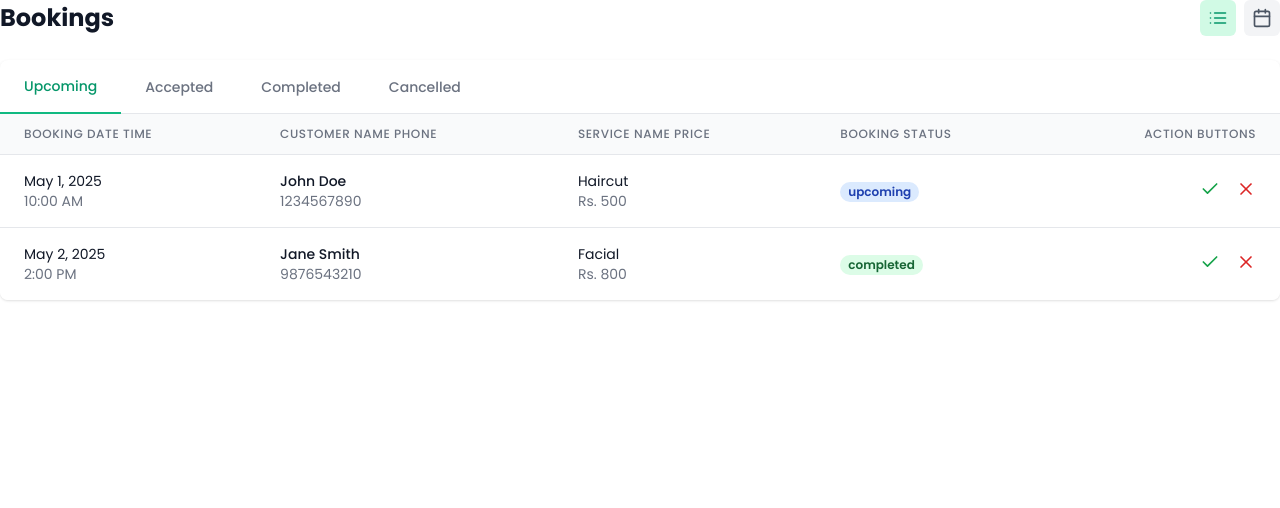
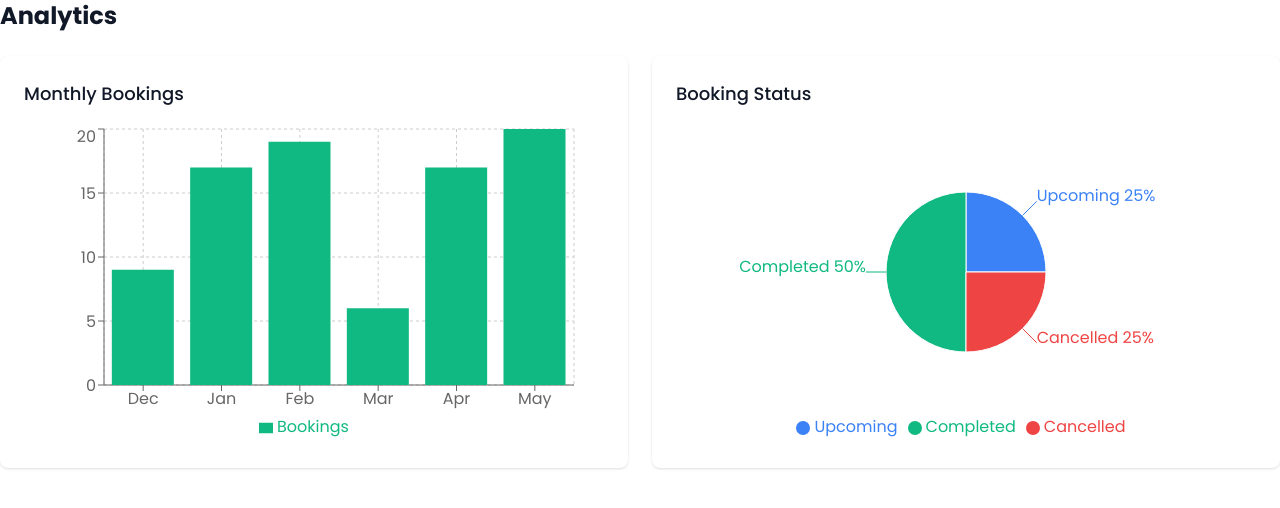
Before and after one commit to HamzaNaveed19/Karigar-Frontend, a React (Vite) app: page / in a window 1280 px wide. Shown: the top 508 px of the page. Built offline with nearby package versions, Linux system fonts and the light colour scheme.

Commit message:
added analytics page

```diff
--- a/package.json
+++ b/package.json
@@ -18,6 +18,7 @@
     "react-dom": "^19.0.0",
     "react-feather": "^2.0.10",
     "react-router-dom": "^7.5.3",
+    "recharts": "^2.15.3",
     "tailwindcss-animate": "^1.0.7"
   },
   "devDependencies": {
--- a/src/App.jsx
+++ b/src/App.jsx
@@ -7,6 +7,7 @@ import HomePage from "./Pages/HomePage";
 import ServiceProviderDashboard from "./Pages/ServiceProviderDashboard";
 import Header from "./Components/Header";
 import Bookings from "./Pages/Bookings";
+import Analytics from "./Pages/Analytics";
 
 const App = () => {
   return (
@@ -15,7 +16,7 @@ const App = () => {
       {/* <BookingsPage></BookingsPage> */}
       {/* <HomePage></HomePage> */}
 
-      <Bookings/>
+      <Analytics/>
       {/* <Footer></Footer> */}
     </>
   );
--- /dev/null
+++ b/src/Pages/Analytics.jsx
@@ -0,0 +1,198 @@
+import {
+    BarChart,
+    Bar,
+    XAxis,
+    YAxis,
+    CartesianGrid,
+    Tooltip,
+    Legend,
+    ResponsiveContainer,
+    PieChart,
+    Pie,
+    Cell,
+  } from "recharts"
+
+  const Analytics = () => {
+    // Dummy data - will be replaced with API calls
+    const dummyBookings = [
+      { id: 1, serviceId: "service1", status: "upcoming", date: "2025-05-10" },
+      { id: 2, serviceId: "service2", status: "completed", date: "2025-05-05" },
+      { id: 3, serviceId: "service1", status: "completed", date: "2025-05-02" },
+      { id: 4, serviceId: "service3", status: "cancelled", date: "2025-04-28" },
+      { id: 5, serviceId: "service2", status: "upcoming", date: "2025-05-15" },
+      { id: 6, serviceId: "service1", status: "completed", date: "2025-04-20" },
+      { id: 7, serviceId: "service3", status: "completed", date: "2025-04-15" },
+      { id: 8, serviceId: "service2", status: "cancelled", date: "2025-04-10" },
+    ]
+
+    const dummyProfile = {
+      services: [
+        { id: "service1", name: "Haircut" },
+        { id: "service2", name: "Massage" },
+        { id: "service3", name: "Manicure" },
+      ]
+    }
+
+    // TODO: Replace with API call when backend is ready
+    // Example:
+    // useEffect(() => {
+    //   const fetchData = async () => {
+    //     try {
+    //       const bookingsResponse = await axios.get('/api/bookings');
+    //       const profileResponse = await axios.get('/api/profile');
+    //       setBookings(bookingsResponse.data);
+    //       setProfile(profileResponse.data);
+    //     } catch (error) {
+    //       console.error('Error fetching data:', error);
+    //     }
+    //   };
+    //   fetchData();
+    // }, []);
+
+    // Prepare data for monthly bookings chart
+    const getMonthlyBookingsData = () => {
+      const months = ["Jan", "Feb", "Mar", "Apr", "May", "Jun", "Jul", "Aug", "Sep", "Oct", "Nov", "Dec"]
+      const currentMonth = new Date().getMonth()
+
+      // Get last 6 months
+      const last6Months = Array.from({ length: 6 }, (_, i) => {
+        const monthIndex = (currentMonth - i + 12) % 12
+        return months[monthIndex]
+      }).reverse()
+
+      return last6Months.map((month) => {
+        // In a real app, we would filter bookings by month
+        // For now, generate random data
+        return {
+          name: month,
+          bookings: Math.floor(Math.random() * 20) + 5,
+          earnings: Math.floor(Math.random() * 15000) + 5000,
+        }
+      })
+    }
+
+    // Prepare data for service distribution chart
+    const getServiceDistributionData = () => {
+      const serviceMap = {}
+      dummyProfile.services.forEach((service) => {
+        serviceMap[service.id] = { name: service.name, value: 0 }
+      })
+
+      dummyBookings.forEach((booking) => {
+        if (serviceMap[booking.serviceId]) {
+          serviceMap[booking.serviceId].value += 1
+        }
+      })
+
+      return Object.values(serviceMap)
+    }
+
+    const monthlyData = getMonthlyBookingsData()
+    const serviceData = getServiceDistributionData()
+
+    const COLORS = ["#0088FE", "#00C49F", "#FFBB28", "#FF8042", "#8884D8", "#82CA9D"]
+
+    return (
+      <div className="space-y-6">
+        <div className="flex items-center justify-between">
+          <h1 className="text-2xl font-bold text-gray-900">Analytics</h1>
+        </div>
+
+        <div className="grid grid-cols-1 lg:grid-cols-2 gap-6">
+          {/* Monthly Bookings Chart */}
+          <div className="bg-white rounded-lg shadow p-6">
+            <h2 className="text-lg font-medium text-gray-900 mb-4">Monthly Bookings</h2>
+            <div className="h-80">
+              <ResponsiveContainer width="100%" height="100%">
+                <BarChart data={monthlyData} margin={{ top: 5, right: 30, left: 20, bottom: 5 }}>
+                  <CartesianGrid strokeDasharray="3 3" />
+                  <XAxis dataKey="name" />
+                  <YAxis />
+                  <Tooltip />
+                  <Legend />
+                  <Bar dataKey="bookings" fill="#10b981" name="Bookings" />
+                </BarChart>
+              </ResponsiveContainer>
+            </div>
+          </div>
+
+          {/* Monthly Earnings Chart */}
+          {/* <div className="bg-white rounded-lg shadow p-6">
+            <h2 className="text-lg font-medium text-gray-900 mb-4">Monthly Earnings PKR</h2>
+            <div className="h-80">
+              <ResponsiveContainer width="100%" height="100%">
+                <BarChart data={monthlyData} margin={{ top: 5, right: 30, left: 20, bottom: 5 }}>
+                  <CartesianGrid strokeDasharray="3 3" />
+                  <XAxis dataKey="name" />
+                  <YAxis />
+                  <Tooltip />
+                  <Legend />
+                  <Bar dataKey="earnings" fill="#6366f1" name="Earnings PKR" />
+                </BarChart>
+              </ResponsiveContainer>
+            </div>
+          </div>
+   */}
+          {/* Service Distribution Chart */}
+          {/* <div className="bg-white rounded-lg shadow p-6">
+            <h2 className="text-lg font-medium text-gray-900 mb-4">Service Distribution</h2>
+            <div className="h-80">
+              <ResponsiveContainer width="100%" height="100%">
+                <PieChart>
+                  <Pie
+                    data={serviceData}
+                    cx="50%"
+                    cy="50%"
+                    labelLine={true}
+                    outerRadius={80}
+                    fill="#8884d8"
+                    dataKey="value"
+                    label={({ name, percent }) => `${name} ${(percent * 100).toFixed(0)}%`}
+                  >
+                    {serviceData.map((entry, index) => (
+                      <Cell key={`cell-${index}`} fill={COLORS[index % COLORS.length]} />
+                    ))}
+                  </Pie>
+                  <Tooltip />
+                  <Legend />
+                </PieChart>
+              </ResponsiveContainer>
+            </div>
+          </div>
+   */}
+          {/* Booking Status Chart */}
+          <div className="bg-white rounded-lg shadow p-6">
+            <h2 className="text-lg font-medium text-gray-900 mb-4">Booking Status</h2>
+            <div className="h-80">
+              <ResponsiveContainer width="100%" height="100%">
+                <PieChart>
+                  <Pie
+                    data={[
+                      { name: "Upcoming", value: dummyBookings.filter((b) => b.status === "upcoming").length },
+                      { name: "Completed", value: dummyBookings.filter((b) => b.status === "completed").length },
+                      { name: "Cancelled", value: dummyBookings.filter((b) => b.status === "cancelled").length },
+                    ]}
+                    cx="50%"
+                    cy="50%"
+                    labelLine={true}
+                    outerRadius={80}
+                    fill="#8884d8"
+                    dataKey="value"
+                    label={({ name, percent }) => `${name} ${(percent * 100).toFixed(0)}%`}
+                  >
+                    <Cell fill="#3b82f6" />
+                    <Cell fill="#10b981" />
+                    <Cell fill="#ef4444" />
+                  </Pie>
+                  <Tooltip />
+                  <Legend />
+                </PieChart>
+              </ResponsiveContainer>
+            </div>
+          </div>
+        </div>
+      </div>
+    )
+  }
+
+  export default Analytics;
```
Also changed, not shown: 1 other file (tests, documents, lock files or other folders).
